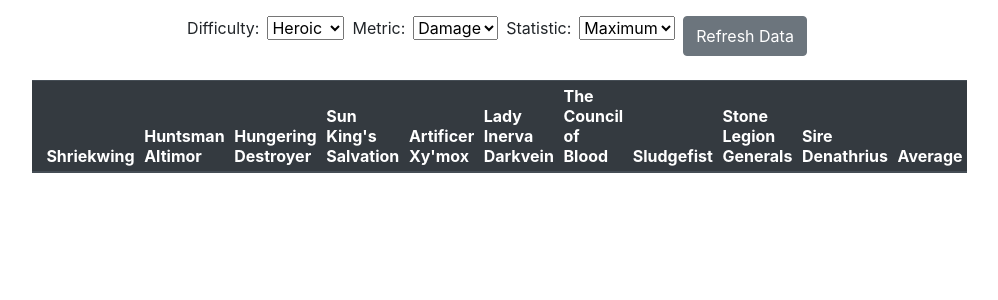
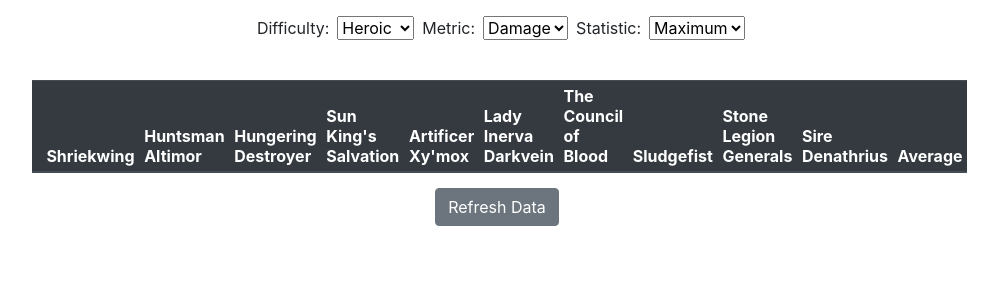
Before and after one commit to CalvinKrist/RaidTeamSummarizer, a Django app: page / in a window 1280 px wide. Shown: the top 300 px of the page, without its empty margins (143-1141 px from the left). Run offline with Django 3.2, Linux system fonts and the light colour scheme; data that the repository does not hold is empty; some libraries are stand-ins or nearby versions.

Commit message:
Moving the refresh button

```diff
--- a/templates/template.html
+++ b/templates/template.html
@@ -60,7 +60,6 @@
 			</select>
 		</form>
 
-		<button type="button" class="btn mx-2 btn-secondary" onclick="refreshData()">Refresh Data</button>
 	</div>
 
 	<br/>
@@ -95,6 +94,10 @@
 		</tbody>
 
 	</table>
+
+	<div class="row mx justify-content-center">
+		<button type="button" class="btn mx-2 btn-secondary" onclick="refreshData()">Refresh Data</button>
+	</div>
 </div>
 
 <script>
```
